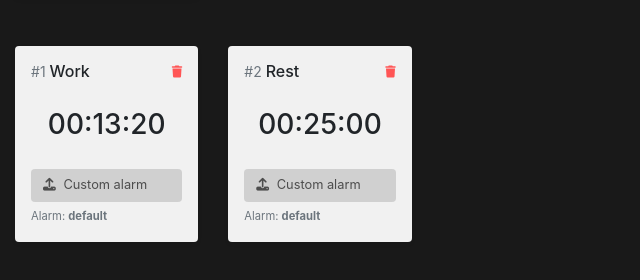
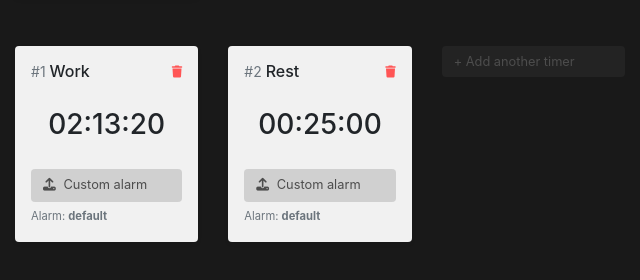
Before and after one commit to xayden/Countit, a React (Create React App) app: page / in a window 1280 px wide. Shown: the part 218-498 px from the top of the page, without its empty margins (0-640 px from the left). Built offline with nearby package versions, Linux system fonts and the light colour scheme.

Commit message:
Implement add new timer without saving it

```diff
--- a/src/App.js
+++ b/src/App.js
@@ -4,6 +4,7 @@ import Container from './Components/Container';
 import Row from './Components/Row';
 import TimerWraper from './Components/TimerWraper';
 import Controlls from './Components/Controlls';
+import NewTimer from './Components/NewTimer';
 
 import * as notification from './notification';
 
@@ -15,17 +16,17 @@ class App extends React.Component {
         {
           _id: '#5s8ea',
           name: 'Work',
-          time: 800000,
-          alarmName: 'default'
+          time: 8000000,
+          alarm: 'default'
         },
         {
           _id: '#s9wa8s5',
           name: 'Rest',
           time: 1500000,
-          alarmName: 'default'
+          alarm: 'default'
         }
       ],
-      notificationsEnables: false,
+      notificationsEnabled: false,
 
       // timer related
       isPlaying: false,
@@ -42,7 +43,6 @@ class App extends React.Component {
 
       // new timer
       isAdding: false,
-      name: '',
 
       // rounds
       rounds: 0
@@ -54,6 +54,20 @@ class App extends React.Component {
     notification.sendNotification('Title', 'Message');
   };
 
+  handleAddTimerClick = () => {
+    this.setState({ isAdding: true });
+  };
+
+  addTimer = name => {
+    const newTimers = [...this.state.timers, { name, _id: '123', time: 0, alarm: 'default' }];
+    this.setState({ timers: newTimers });
+    this.setState({ name: '', isAdding: false });
+  };
+
+  cancelNewTimer = () => {
+    this.setState({ isAdding: false });
+  };
+
   render() {
     return (
       <Container>
@@ -63,15 +77,14 @@ class App extends React.Component {
 
         <Row>
           {this.state.timers.map((t, i) => (
-            <TimerWraper
-              key={t._id}
-              _id={t._id}
-              idx={i}
-              name={t.name}
-              time={t.time}
-              alarmName={t.alarmName}
-            />
+            <TimerWraper key={t._id} _id={t._id} idx={i} name={t.name} time={t.time} alarm={t.alarm} />
           ))}
+          <NewTimer
+            isAdding={this.state.isAdding}
+            handleAddTimerClick={this.handleAddTimerClick}
+            addTimer={this.addTimer}
+            cancelNewTimer={this.cancelNewTimer}
+          />
         </Row>
       </Container>
     );
--- /dev/null
+++ b/src/Components/NewTimer.js
@@ -0,0 +1,94 @@
+import React, { Component, Fragment } from 'react';
+
+export default class NewTimer extends Component {
+  constructor(props) {
+    super(props);
+    this.state = { name: '' };
+
+    this.keys = { ESC: 27, ENTER: 13 };
+    this.input = React.createRef();
+  }
+
+  componentDidUpdate(prevProps, prevState) {
+    if (!prevProps.isAdding && this.props.isAdding) {
+      const node = this.input.current;
+      node.focus();
+      node.select();
+    }
+  }
+
+  handleChange = e => {
+    this.setState({ name: e.target.value });
+  };
+
+  handleAddNewTimer = () => {
+    if (this.state.name) {
+      this.props.addTimer(this.state.name);
+    }
+  };
+
+  handleCancel = () => {
+    this.props.cancelNewTimer();
+  };
+
+  handleKeyDown = e => {
+    if (e.which === this.keys.ESC) {
+      this.handleCancel();
+    } else if (e.which === this.keys.ENTER) {
+      this.handleAddNewTimer();
+    }
+  };
+
+  render() {
+    return (
+      <Fragment>
+        {this.props.isAdding ? (
+          <div className="col-12 col-sm-4 col-md-3 col-lg-3 col-xl-2">
+            <div className="rounded overflow-hidden mb-4 shadow-sm bg-light">
+              <div className="d-flex align-items-start flex-column justify-content-between p-3">
+                <div className="d-flex w-100">
+                  <input
+                    ref={this.input}
+                    type="text"
+                    className="form-control form-control-sm mb-1"
+                    placeholder="Timer name"
+                    value={this.state.name}
+                    onChange={this.handleChange}
+                    onKeyDown={this.handleKeyDown}
+                  />
+                </div>
+
+                <div className="d-flex align-items-baseline mt-1">
+                  <button
+                    type="button"
+                    className="btn btn-success btn-sm text-left mr-2"
+                    onClick={this.handleAddNewTimer}
+                  >
+                    + Add
+                  </button>
+                  <span className="text-secondary btn-cancel cursor" onClick={this.handleCancel}>
+                    Cancel
+                  </span>
+                </div>
+              </div>
+            </div>
+          </div>
+        ) : (
+          <div className="col-12 col-sm-4 col-md-3 col-lg-3 col-xl-2">
+            <div className="row no-gutters">
+              <div className="col d-flex flex-column position-static">
+                <button
+                  type="button"
+                  className="btn btn-secondary btn-block text-left"
+                  onClick={() => this.props.handleAddTimerClick()}
+                >
+                  + Add another timer
+                </button>
+              </div>
+            </div>
+          </div>
+        )}
+      </Fragment>
+    );
+  }
+}
--- a/src/Components/TimerWraper.js
+++ b/src/Components/TimerWraper.js
@@ -5,7 +5,7 @@ export default class TimerWraper extends Component {
   constructor(props) {
     super(props);
     this.state = {
-      alarmName: 'default',
+      alarm: 'default',
       time: 0,
       editing: false,
       name: ''
@@ -15,7 +15,7 @@ export default class TimerWraper extends Component {
 
   componentWillMount() {
     this.setState({
-      alarmName: this.props.alarmName,
+      alarm: this.props.alarm,
       time: parseInt(this.props.time)
     });
   }
@@ -83,7 +83,7 @@ export default class TimerWraper extends Component {
               </button>
               <span className="text-muted">
                 <small>
-                  Alarm: <strong>{this.state.alarmName}</strong>
+                  Alarm: <strong>{this.state.alarm}</strong>
                 </small>
               </span>
             </div>
--- a/src/main.css
+++ b/src/main.css
@@ -105,11 +105,11 @@ nav {
 }
 
 .timer-input {
-  height: 40px;
+  height: 35px;
   width: 32px;
   border: 0;
   margin: 0;
-  padding: 4;
+  padding: 0;
 }
 
 .title-input {
@@ -117,7 +117,7 @@ nav {
   width: 70%;
   border: 0;
   margin: 0;
-  padding: 4;
+  padding: 0;
 }
 
 @keyframes anim {
```
